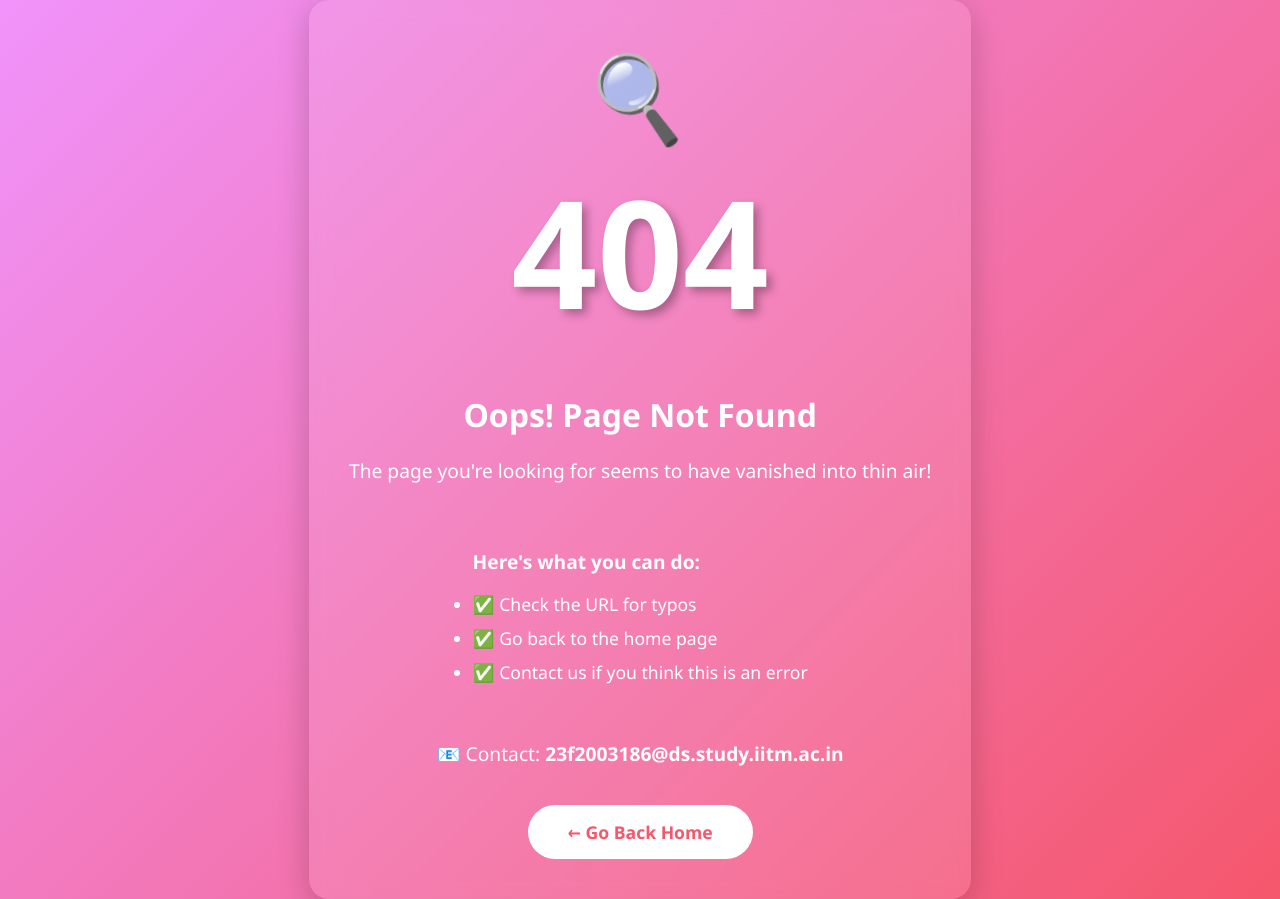
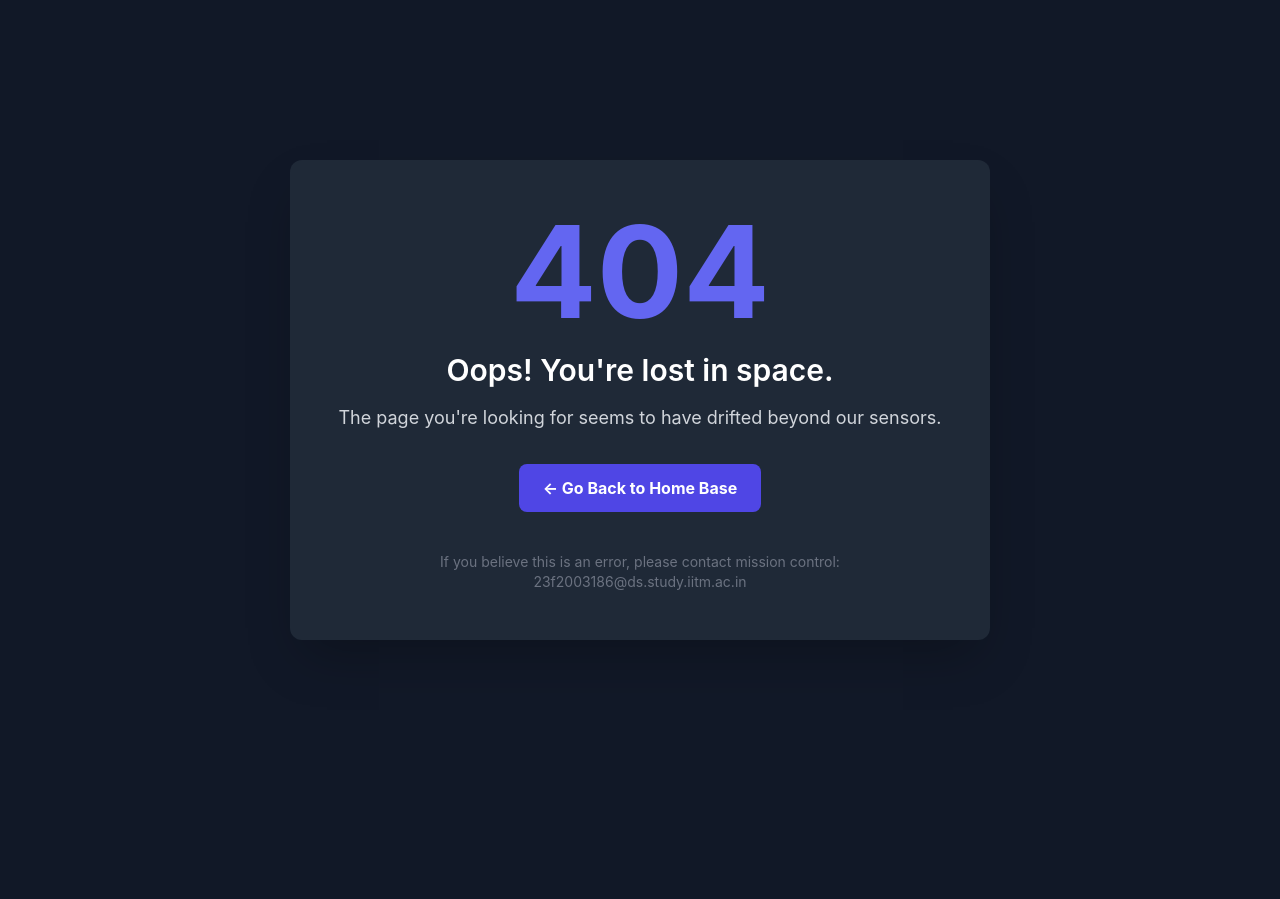
Before and after one commit to bcvinay8072/TDS_GA_EXTRA_Q6, a plain HTML site: page 404.html in a window 1280 px wide. After the commit the page ends 800 px from the top, so only its background shows below. Drawn offline with nearby package versions, Linux system fonts and the light colour scheme.

Commit message:
Update 404.html

```diff
--- a/404.html
+++ b/404.html
@@ -4,111 +4,29 @@
     <meta charset="UTF-8">
     <meta name="viewport" content="width=device-width, initial-scale=1.0">
     <title>404 - Page Not Found</title>
+    <script src="https://cdn.tailwindcss.com"></script>
     <style>
-    * {
-      margin: 0;
-      padding: 0;
-      box-sizing: border-box;
-    }
-    body {
-      font-family: 'Segoe UI', Tahoma, Geneva, Verdana, sans-serif;
-      background: linear-gradient(135deg, #f093fb 0%, #f5576c 100%);
-      min-height: 100vh;
-      display: flex;
-      justify-content: center;
-      align-items: center;
-      color: white;
-      overflow: hidden;
-    }
-    .container {
-      text-align: center;
-      padding: 40px;
-      background: rgba(255, 255, 255, 0.1);
-      border-radius: 20px;
-      backdrop-filter: blur(10px);
-      box-shadow: 0 8px 32px rgba(0, 0, 0, 0.2);
-      animation: slideIn 0.5s ease-out;
-    }
-    h1 {
-      font-size: 150px;
-      color: #fff;
-      text-shadow: 5px 5px 10px rgba(0, 0, 0, 0.3);
-      margin-bottom: 20px;
-      animation: bounce 2s infinite;
-    }
-    h2 {
-      font-size: 2em;
-      margin-bottom: 20px;
-    }
-    p {
-      font-size: 1.2em;
-      margin: 15px 0;
-      line-height: 1.6;
-    }
-    .suggestions {
-      margin: 30px 0;
-      text-align: left;
-      display: inline-block;
-    }
-    .suggestions li {
-      margin: 10px 0;
-      font-size: 1.1em;
-    }
-    a {
-      display: inline-block;
-      margin-top: 20px;
-      padding: 15px 40px;
-      background: white;
-      color: #f5576c;
-      text-decoration: none;
-      border-radius: 30px;
-      font-weight: bold;
-      font-size: 1.1em;
-      transition: all 0.3s ease;
-    }
-    a:hover {
-      transform: scale(1.1);
-      box-shadow: 0 5px 20px rgba(0, 0, 0, 0.3);
-    }
-    .emoji {
-      font-size: 80px;
-      display: block;
-      margin-bottom: 20px;
-      animation: spin 3s ease-in-out infinite;
-    }
-    @keyframes bounce {
-      0%, 100% { transform: translateY(0); }
-      50% { transform: translateY(-20px); }
-    }
-    @keyframes slideIn {
-      from { opacity: 0; transform: scale(0.8); }
-      to { opacity: 1; transform: scale(1); }
-    }
-    @keyframes spin {
-      0%, 100% { transform: rotate(0deg); }
-      25% { transform: rotate(-10deg); }
-      75% { transform: rotate(10deg); }
-    }
+        body { font-family: 'Inter', sans-serif; }
     </style>
 </head>
-<body>
-  <div class="container">
-    <span class="emoji">🔍</span>
-    <h1>404</h1>
-    <h2>Oops! Page Not Found</h2>
-    <p>The page you're looking for seems to have vanished into thin air!</p>
+<body class="bg-gray-900 text-white min-h-screen flex items-center justify-center text-center">
+    <div class="p-12 bg-gray-800 rounded-xl shadow-2xl">
+        <h1 class="text-9xl font-bold text-indigo-500 mb-4">404</h1>
+        <h2 class="text-3xl font-semibold mb-4">Oops! You're lost in space.</h2>
+        <p class="text-lg text-gray-300 mb-8">
+            The page you're looking for seems to have drifted beyond our sensors.
+        </p>
 
-    <div class="suggestions">
-      <p><strong>Here's what you can do:</strong></p>
-      <ul>
-        <li>✅ Check the URL for typos</li>
-        <li>✅ Go back to the home page</li>
-        <li>✅ Contact us if you think this is an error</li>
-      </ul>
-    </div>
+        <a href="/"
+           class="inline-block bg-indigo-600 hover:bg-indigo-700 text-white font-bold py-3 px-6 rounded-lg transition duration-300">
+           ← Go Back to Home Base
+        </a>
 
-    <p>📧 Contact: <strong>23f2003186@ds.study.iitm.ac.in</strong></p>
-    <a href="/">← Go Back Home</a>
+        <p class="text-gray-500 mt-10 text-sm">
+            If you believe this is an error, please contact mission control:
+            <br>
+            23f2003186@ds.study.iitm.ac.in
+        </p>
     </div>
 </body>
 </html>
```
Lines whose indentation alone changed are shown as unchanged.
